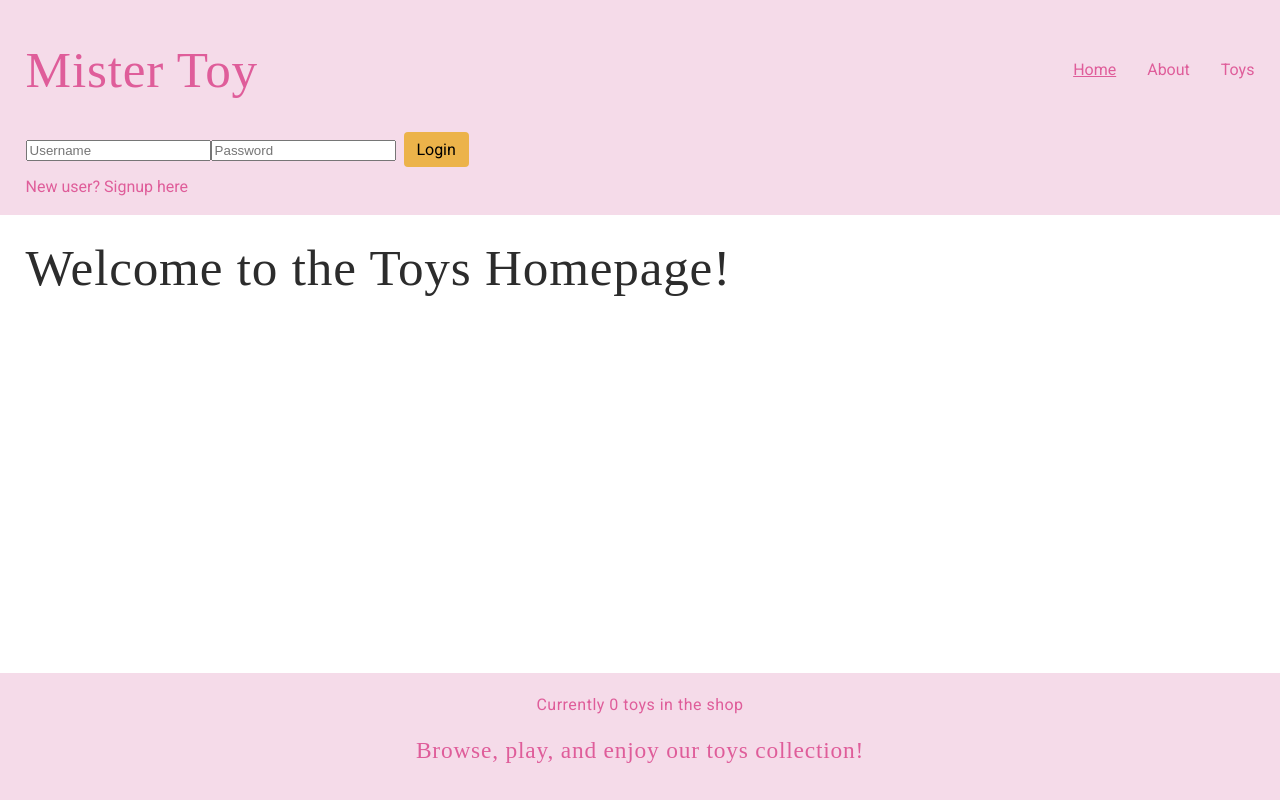
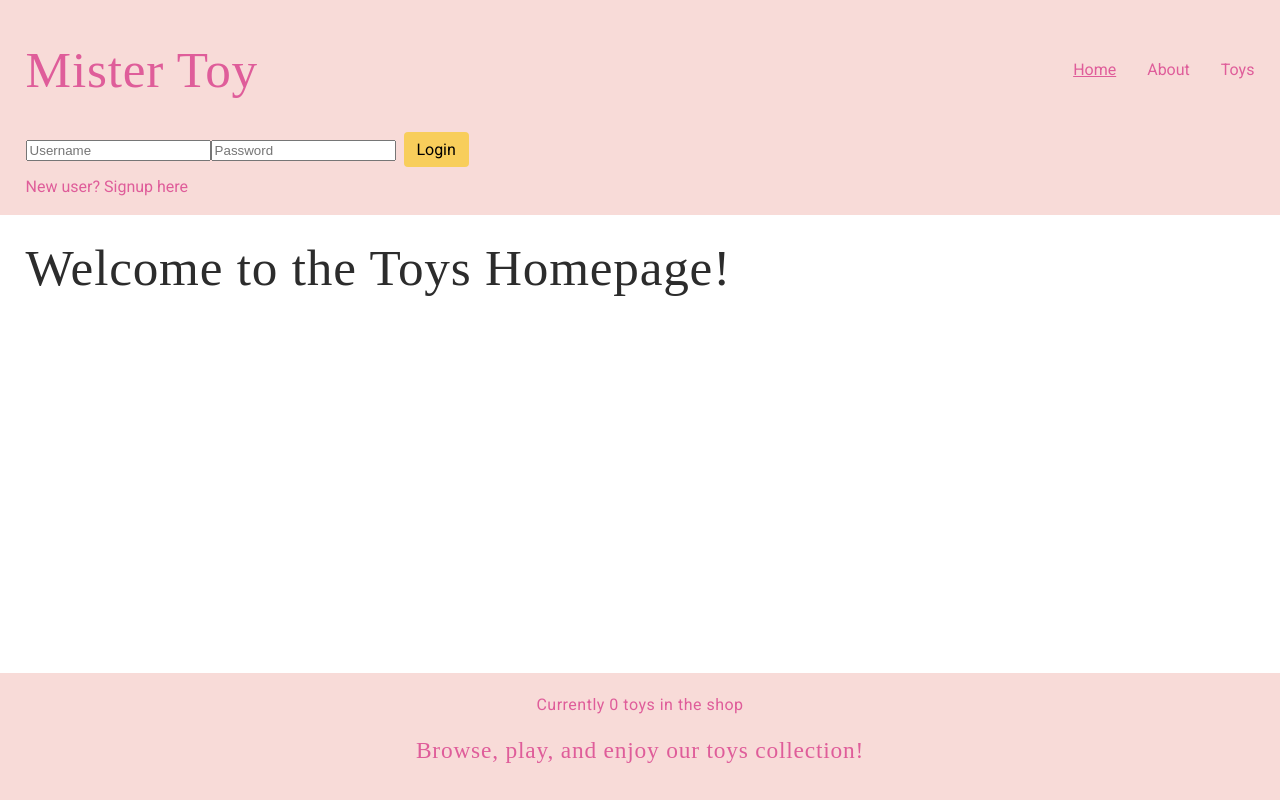
Before and after one commit to Michal-Om/mistertoy-frontend, a React (Vite) app: page / in a window 1280 px wide. Built offline with nearby package versions, Linux system fonts and the light colour scheme; a web font is replaced by a local one.

Commit message:
Test different colors for app

```diff
--- a/src/assets/style/base/forms.css
+++ b/src/assets/style/base/forms.css
@@ -14,6 +14,6 @@ button:hover {
 }
 
 input:focus {
-    background-color: var(--clr1bg);
+    background-color: var(--clr3bg);
     transition: background-color 1s;
 }
--- a/src/assets/style/setup/vars.css
+++ b/src/assets/style/setup/vars.css
@@ -1,13 +1,13 @@
 :root {
-    --clr1: #f5dbe9;
-    --clr2: #e9559a;
+    --clr1: #F8DBD8;
+    --clr2: #FAAED2;
 
 
 
     --clr1bg: #df5d9a;
     --clr1bg-light: #c1f1e1;
-    --clr2bg: #ecb34a;
-    --clr2bg-light: #fcf2d9;
+    --clr2bg: #F8CE5B;
+    --clr2bg-light: #fff7e8;
     --clr3bg: #f7c3db;
 
 
```
